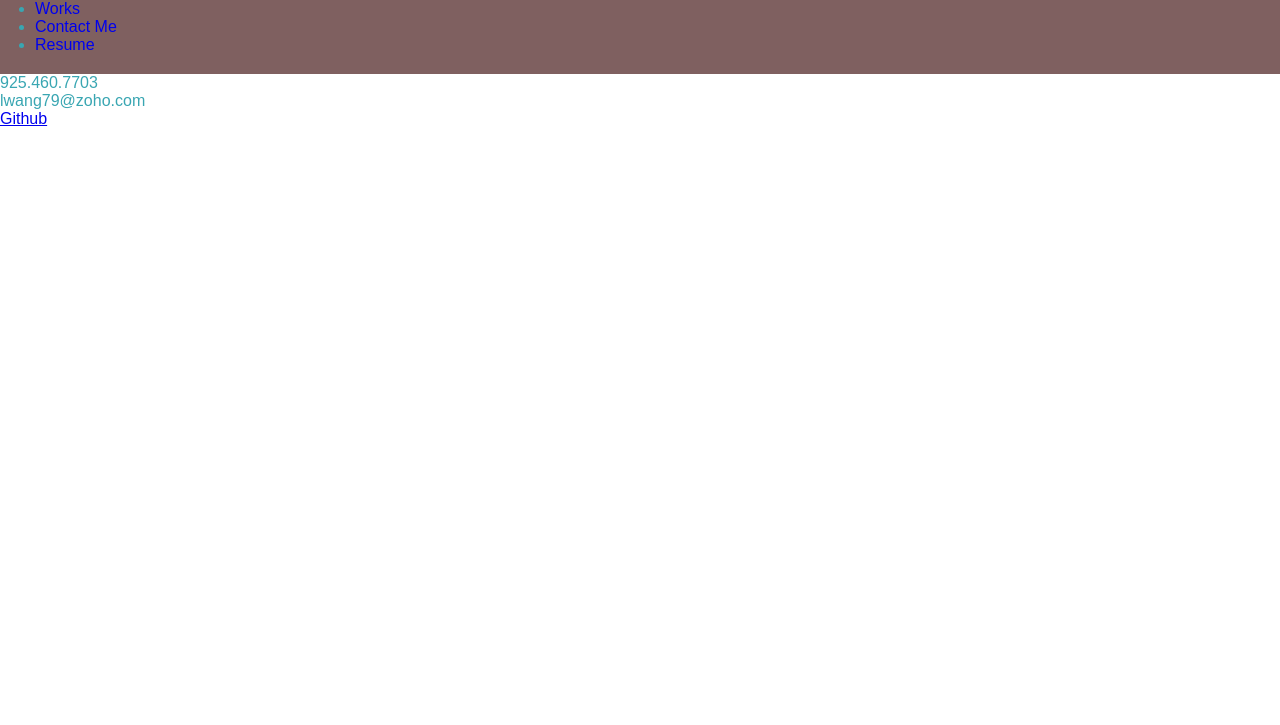
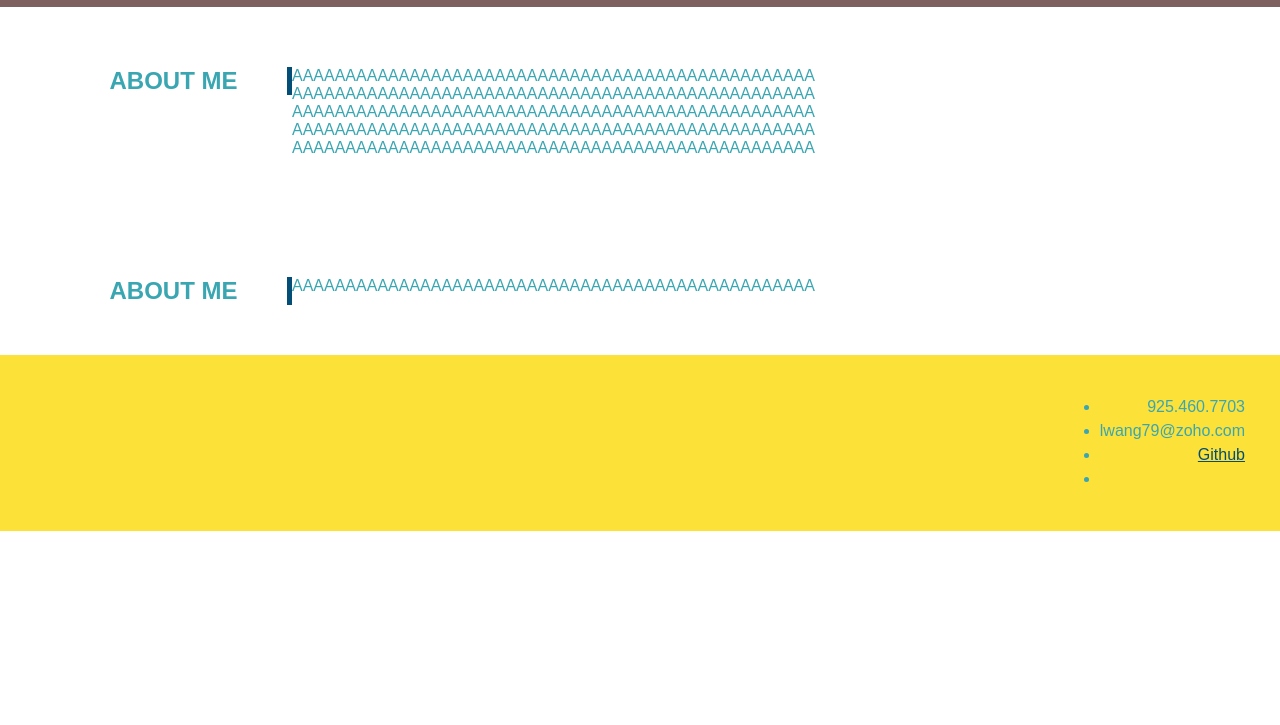
Before and after one commit to ten-gou/Week-Two-Challenge, a plain HTML site: page index.html in a window 1280 px wide. Shown: the part 75-800 px from the top of the page. Drawn offline with Linux system fonts and the light colour scheme.

Commit message:
updated css and base

```diff
--- a/assets/css/styles.css
+++ b/assets/css/styles.css
@@ -7,25 +7,84 @@
 body {
     font-family: Arial, Helvetica, sans-serif;
     color: #39a6b2;
-    flex-wrap: wrap;
 }
+
+/*header styles*/
 
 header {
     padding: 20px 35px;
     background-color: #7f6060;
+    display: flex;
+    flex-wrap: wrap;
+    justify-content: space-between;
 }
-
 header h1 {
     font-weight: bold;
-    display: inline;
+    font-size: 36px;
+    color: #fce138;
+    margin: 0;
 }
 header a {
+    color: #fce138;
     text-decoration: none;
 }
 header nav {
-    /*float: right;*/
     justify-content: space-between;
 }
-header nav ul li{
-    display: inline;
+header nav ul{
+    display: flex;
+    flex-wrap: wrap;
+    justify-content: flex-end;
+    align-items: center;
+    list-style: none;
 }
+header nav ul li a {
+    margin: 0 30px;
+    font-weight: lighter;
+    font-size: 1.55vw;
+}
+
+/* footer styles */
+
+footer {
+    background: #fce138;
+    width: 100%;
+    padding: 40px 35px;
+    display: flex;
+    flex-wrap: wrap;
+    justify-content: space-between;
+}
+footer h2 {
+    color: #024e76;
+    font-size: 30px;
+    margin: 0;
+  }
+footer div {
+    line-height: 1.5;
+    text-align: right;
+}
+footer a {
+    color: #024e76;
+}
+
+/* section styles */
+
+section {
+    padding: 60px;
+    justify-content: center;
+    align-items: stretch;
+}
+.section-title {
+    float: left;
+    display: flex;
+    flex-wrap: wrap;
+    justify-content: space-around;
+    width: 20%;
+    border-right: #024e76 5px solid;
+}
+.section-content {
+    display: flex;
+    flex-wrap: wrap;
+    justify-content: space-between;
+    width: 70%;
+}
--- a/index.html
+++ b/index.html
@@ -9,24 +9,48 @@
     <body>
         <!--Header-->
         <header>
-            <h1><a href="#">LIBIN WANG</a></h1>
+            <h1>
+                <a href="#">LIBIN WANG</a>
+            </h1>
 
             <!--navigation menu-->
-            <div class="nav">
+            <nav>
                 <ul>
                     <li><a href="#about-me">About Me</a></li>
                     <li><a href="#works">Works</a></li>
                     <li><a href="#contact-me">Contact Me</a></li>
                     <li><a href="#">Resume</a></li>
                 </ul>
-            </div>
+            </nav>
         </header>
 
         <!--About Me-->
-        <section id="about-me"></section>
+        <section id="about-me">
+            <div class="section-title">
+                <h1>
+                    ABOUT ME
+                </h1>
+            </div>
+            <div class="section-content">
+                <p>AAAAAAAAAAAAAAAAAAAAAAAAAAAAAAAAAAAAAAAAAAAAAAAAA </p>
+                <p>AAAAAAAAAAAAAAAAAAAAAAAAAAAAAAAAAAAAAAAAAAAAAAAAA </p>
+                <p>AAAAAAAAAAAAAAAAAAAAAAAAAAAAAAAAAAAAAAAAAAAAAAAAA </p>
+                <p>AAAAAAAAAAAAAAAAAAAAAAAAAAAAAAAAAAAAAAAAAAAAAAAAA </p>
+                <p>AAAAAAAAAAAAAAAAAAAAAAAAAAAAAAAAAAAAAAAAAAAAAAAAA </p>
+            </div>
+        </section>
 
         <!--Works-->
-        <section id="works"></section>
+        <section id="works">
+            <div class="section-title">
+                <h1>
+                    ABOUT ME
+                </h1>
+            </div>
+            <div class="section-content">
+                <p>AAAAAAAAAAAAAAAAAAAAAAAAAAAAAAAAAAAAAAAAAAAAAAAAA </p>
+            </div>
+        </section>
 
         <!--Contact Me / Footer Area-->
         <footer id="contact-me">
```
